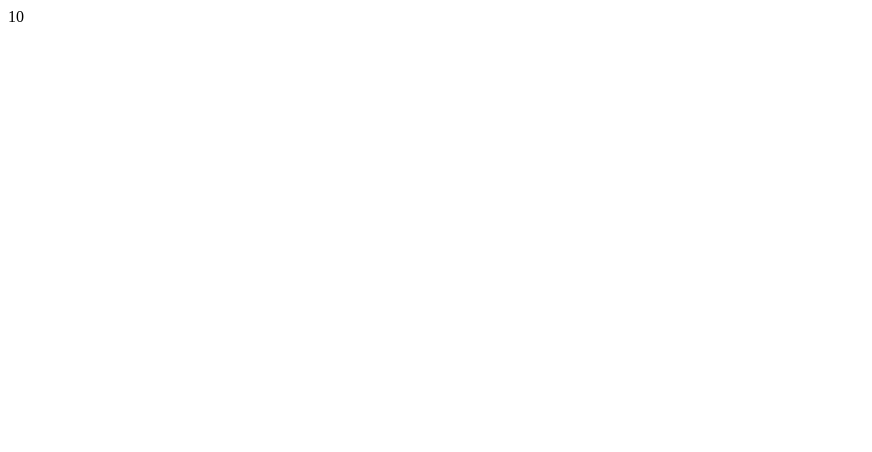
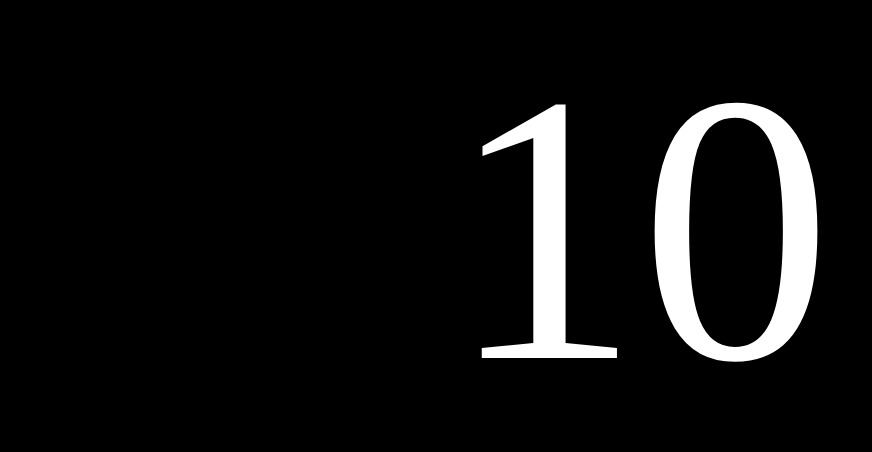
Before and after one commit to yuya-takeyama/kujibiki, a plain HTML site: page public/index.html in a window 1280 px wide. Shown: the whole page, without its empty margins (0-872 px from the left). Drawn offline with Linux system fonts and the light colour scheme.

Commit message:
Add: Style.

```diff
--- a/public/index.html
+++ b/public/index.html
@@ -24,6 +24,7 @@
     dispatcher.dispatch();
   });
   </script>
+  <link rel="stylesheet" href="./stylesheet/style.css" type="text/css" />
 </head>
 <body>
   <div id="number"></div>
--- /dev/null
+++ b/public/stylesheet/style.css
@@ -0,0 +1,10 @@
+body {
+  background: #000;
+  color: #fff;
+}
+
+#number {
+  font-size: 24em;
+  width: 100%;
+  text-align: center;
+}
```
